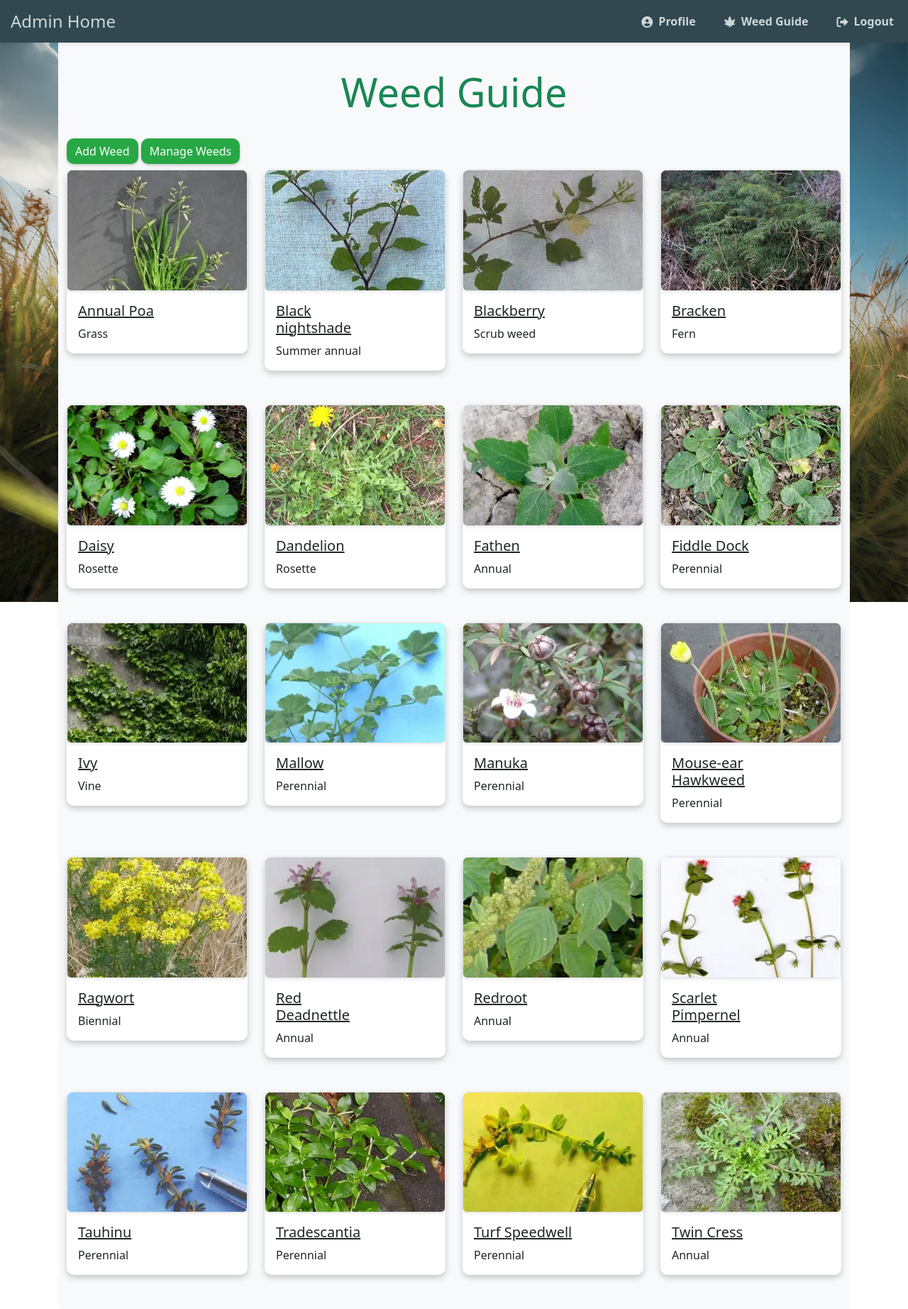
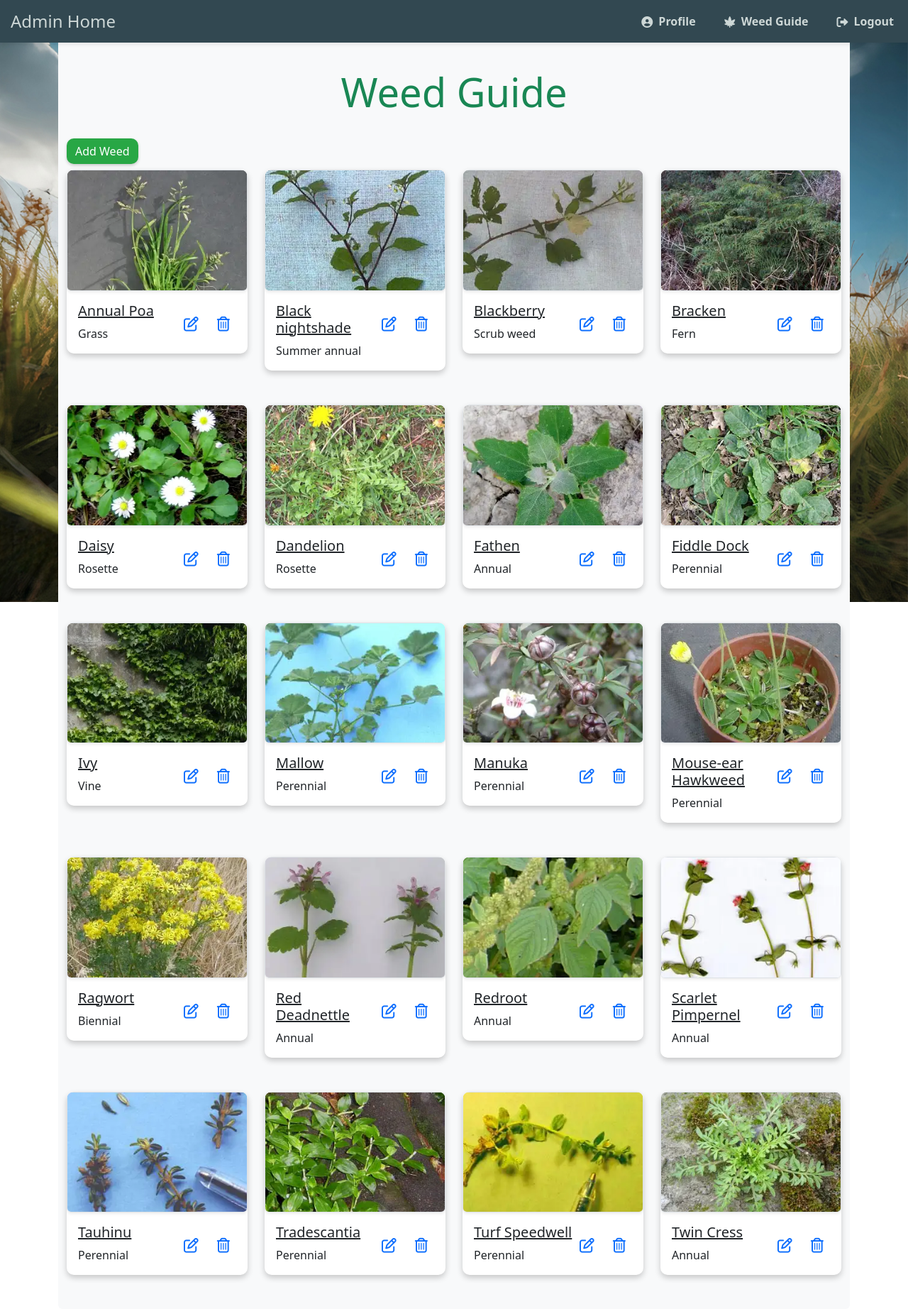
Before and after one commit to zzo14/weed-biosecurity-guide, a Flask app: page /weed_guide in a window 1280 px wide. Shown: the whole page at 71% size. Run offline with Flask 3, Linux system fonts and the light colour scheme; a user stored in the database is signed in; data comes from the database, SQL or seed files in the repository; some libraries are stand-ins or nearby versions.

Commit message:
Update weed_guide.html
implement delete weed function

```diff
--- a/app/templates/weed_guide.html
+++ b/app/templates/weed_guide.html
@@ -20,9 +20,6 @@
     <div class="mt-2 mb-2">
         <button type="button" class="btn btn-success" data-bs-toggle="modal" data-bs-target="#addWeedModal">
             Add Weed
-        </button>
-        <button type="button" class="btn btn-success" onclick="toggleManageButton()">
-            Manage Weeds
         </button>
 
         <div class="modal fade" id="addWeedModal" tabindex="-1" aria-labelledby="addWeedModalLabel" aria-hidden="true">
@@ -80,10 +77,12 @@
         </div>
     </div>
     {% endif %}
+
+
     <div class="row">
         {% for weed in weed_guide %}
         <div class="col-md-3 col-sm-6 mb-5">
-            <div class="card" data-bs-toggle="modal" data-bs-target="#myModal{{ loop.index }}">
+            <div class="card" data-bs-toggle="modal" data-bs-target="#viewWeedModal{{ loop.index }}">
                 <img src="/static/images/db/{{weed[7]}}" class="img-fluid rounded border shadow-sm" alt="Image showcasing weed">
                 <div class="card-body">
                     <div class="row">
@@ -91,22 +90,29 @@
                             <h5 class="card-title"><ins>{{weed[1]}}</ins></h5>
                             <p class="card-text"> {{weed[3]}}</p>
                         </div>
-                        <div class="col-4 d-none manage-buttons mt-3">
-                            <i class="fa-regular fa-pen-to-square" style="font-size: 1.3rem; margin-right: 10px;"></i>
-                            <i class="fa-regular fa-trash-can" style="font-size: 1.3rem; margin-right: 3px"></i>
+                        {% if userType == 'Admin' or userType == 'Staff' %}
+                        <div class="col-4 manage-buttons mt-3">
+                            <div class="d-grid gap-2 d-md-flex justify-content-md-end">
+                                <button type="button" class="btn btn-link btn-sm">
+                                    <i class="fa-regular fa-pen-to-square" style="font-size: 1.3rem;"></i>
+                                </button>
+                                <button type="button" class="btn btn-link btn-sm" data-bs-toggle="modal" data-bs-target="#deleteConfirmModal{{ loop.index }}">
+                                    <i class="fa-regular fa-trash-can" style="font-size: 1.3rem;"></i>
+                                </button>
+                            </div>
                         </div>
+                        {% endif %}
                     </div>
                 </div>
 
-                <!-- Modal -->
-                <div class="modal fade" id="myModal{{ loop.index }}" tabindex="-1" aria-labelledby="viewWeedModalLabel"
+                <!-- View Weed Modal -->
+                <div class="modal fade" id="viewWeedModal{{ loop.index }}" tabindex="-1" aria-labelledby="viewWeedModalLabel"
                     aria-hidden="true">
                     <div class="modal-dialog modal-dialog-centered modal-xl">
                         <div class="modal-content card">
                             <div class="modal-header">
                                 <h5 class="modal-title">{{weed[1]}}</h5>
-                                <button type="button" class="btn-close" data-bs-dismiss="modal"
-                                    aria-label="Close"></button>
+                                <button type="button" class="btn-close" data-bs-dismiss="modal" aria-label="Close"></button>
                             </div>
                             <div class="modal-body">
                                 <div class="row align-items-start">
@@ -153,6 +159,28 @@
                     </div>
                 </div>
             </div>
+
+            <!-- Delete Confitmation Modal -->
+            <div class="modal fade" id="deleteConfirmModal{{ loop.index }}" tabindex="-1" aria-labelledby="deleteConfirmModalLabel" aria-hidden="true">
+                <div class="modal-dialog modal-dialog-centered modal-xl">
+                    <div class="modal-content card">
+                        <div class="modal-header">
+                            <h5 class="modal-title">Confirm delete {{weed[1]}}</h5>
+                            <button type="button" class="btn-close" data-bs-dismiss="modal" aria-label="Close"></button>
+                        </div>
+                        <div class="modal-body">
+                            Are you sure you want to delete {{weed[1]}}?
+                        </div>
+                        <div class="modal-footer">
+                            <button type="button" class="btn btn-secondary" data-bs-dismiss="modal" aria-label="Close">Close</button>
+                            <form method="POST" action="{{ url_for('delete_weed', weed_id=weed[0]) }}">
+                                <button type="submit" class="btn btn-danger">Delete</button>
+                            </form>
+                        </div>
+                    </div>
+                </div>
+            </div>
+
         </div>
         {% endfor %}
     </div>
```
